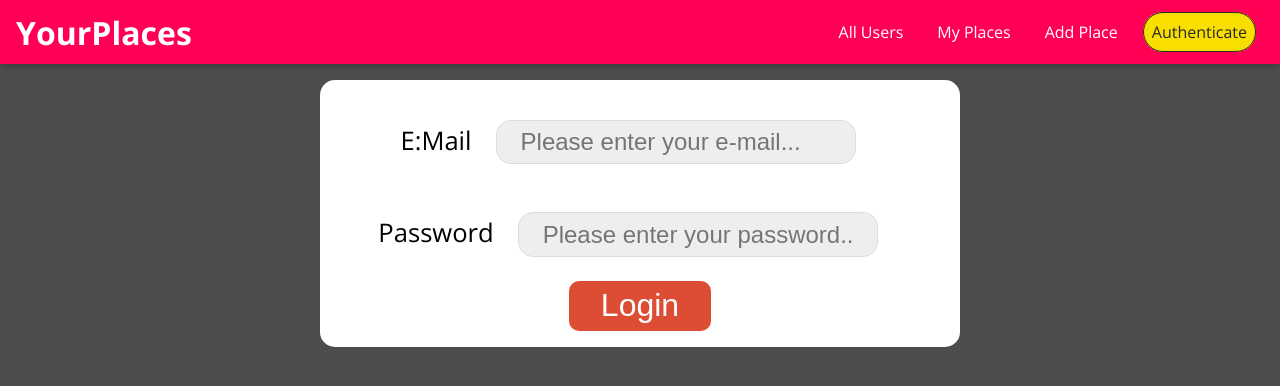
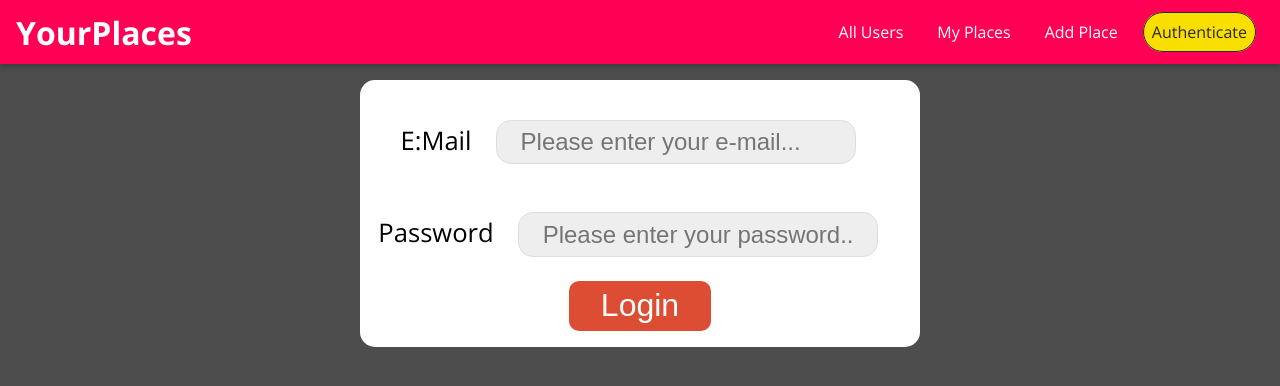
Before and after one commit to Pawliszakk/Places-Application, a Next.js app: page /auth in a window 1280 px wide. Shown: the top 386 px of the page. Built offline with nearby package versions, Linux system fonts and the light colour scheme.

Commit message:
changed form styling

```diff
--- a/components/users/Auth/Auth.module.css
+++ b/components/users/Auth/Auth.module.css
@@ -1,5 +1,5 @@
 .authForm {
-	width: 40rem;
+	width: 35rem;
 	margin: 0 auto;
 	display: flex;
 	justify-content: center;
@@ -9,8 +9,8 @@
 	border-radius: 15px;
 	padding: 1em;
 }
-.authForm label{
-    font-size: 1.6rem;
+.authForm label {
+	font-size: 1.6rem;
 }
 .authForm input {
 	margin: 1em;
```
